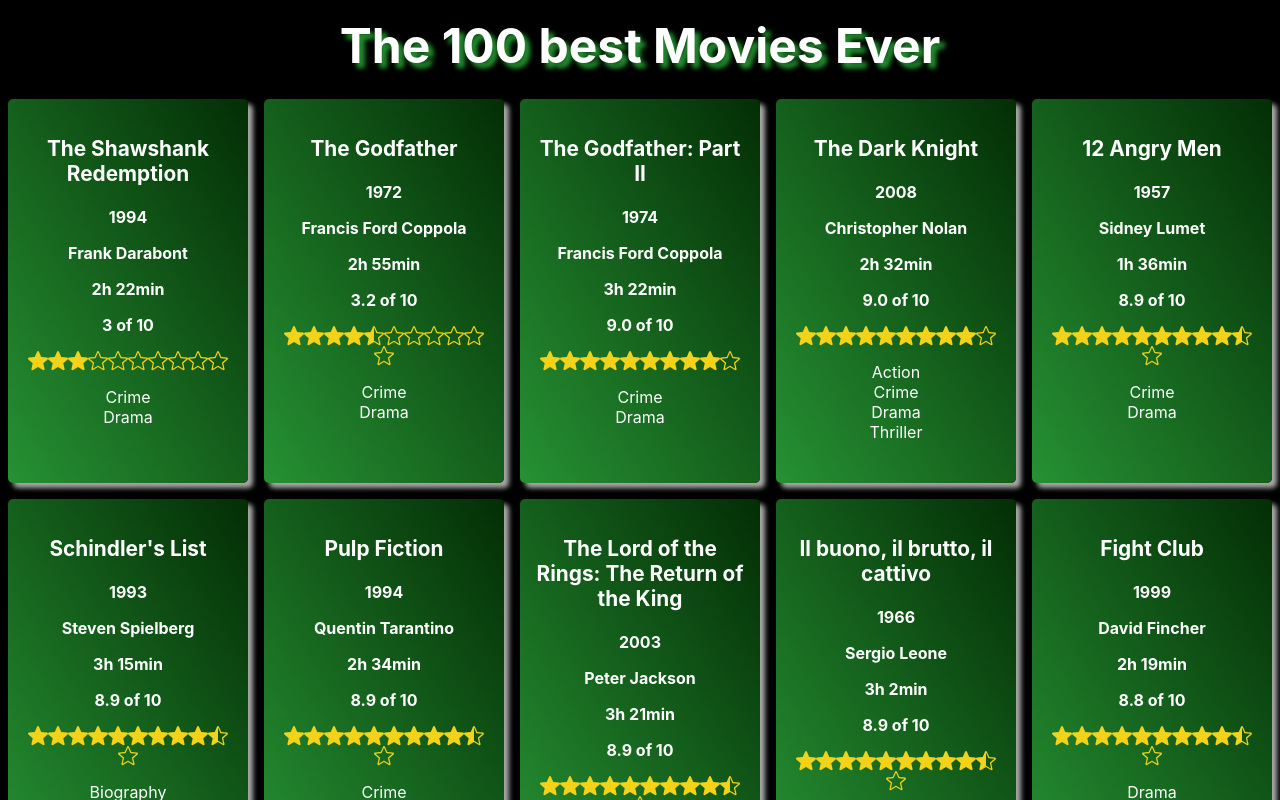
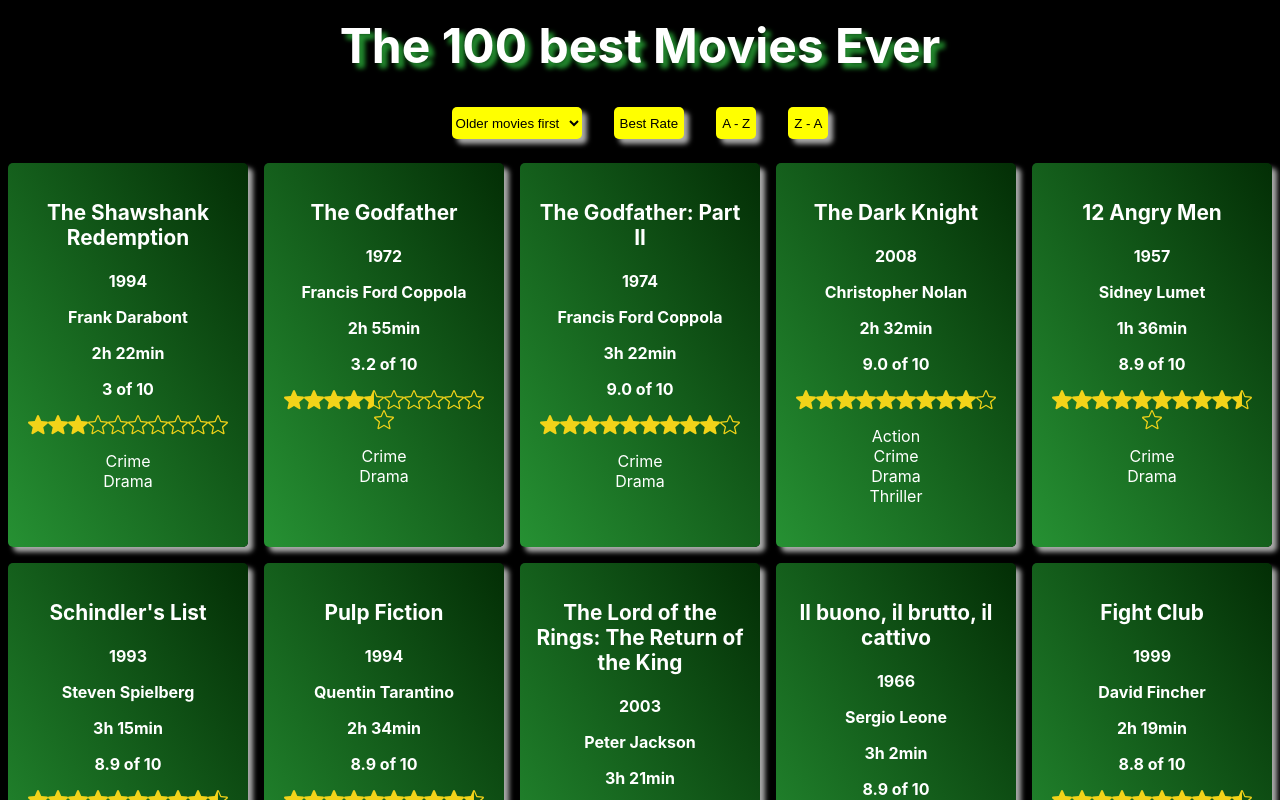
Before and after one commit to g-hoost/movie-database, a React (Create React App) app: page / in a window 1280 px wide. Shown: the top 800 px of the page. Built offline with nearby package versions, Linux system fonts and the light colour scheme.

Commit message:
asc desc working

```diff
--- a/src/App.css
+++ b/src/App.css
@@ -14,6 +14,22 @@ h1 {
 }
 h3 {
 font-size: 1.3rem;
+}
+
+.searchDiv {
+  display: flex;
+  width: 100vw;
+  justify-content: space-evenly;
+  align-content: center;
+}
+button,
+select {
+  margin: 1rem;
+  height: 2rem;
+  background-color:yellow;
+  border: none;
+  border-radius: 5px;
+  box-shadow: 5px 5px 5px darkgray;
 }
 section {
 display: flex;
--- a/src/App.js
+++ b/src/App.js
@@ -1,17 +1,65 @@
 import './App.css';
+import React from 'react';
 import Movies from './Movies';
 import Database from './Database';
-// import Searchbar from './Searchbar';
+import { render } from "@testing-library/react";
 
-function App()
+
+class App extends React.Component
+{
+  state = {
+    Database: Database
+  }
+
+  fetch()
+  {
+    this.setState({
+      Database: Database
+    })
+  }
+
+  sortAsc(e)
+  {
+    const order = e.target.value;
+
+    if (order === 'asc') {
+      this.setState({
+        Database: Database.sort((a, b) => a.year - b.year)
+      })
+    }
+    if (order === 'desc') {
+      this.setState({
+        Database: Database.sort((a, b) => b.year - a.year)
+      })
+    }
+
+  }
+
+  render()
   {
     return (
       <div className="App">
         <h1>The 100 best Movies Ever</h1>
+        <div className="searchDiv">
+          <form>
+
+            <select onChange={e => this.sortAsc(e)}>
+              <option value="asc">Older movies first</option>
+              <option value="desc">Newer movies first</option>
+            </select>
+            {/* <button onClick={e => this.sortAsc} className="dateAsc">Sort by Date Ascending</button>
+            <button className="dateDesc">Sort by Date Descending</button> */}
+            <button className="bestRate">Best Rate</button>
+            <button className="aToZ">A - Z</button>
+            <button className="zToA">Z - A</button>
+          </form >
+        </div>
         <Movies data={Database}></Movies>
-      {/* <Searchbar></Searchbar> */}
+
       </div>
     );
   }
+}
+
 
 export default App;
```
Also changed, not shown: src/Searchbar.js (deleted, +0 -28 lines). Lines whose indentation alone changed are shown as unchanged.
